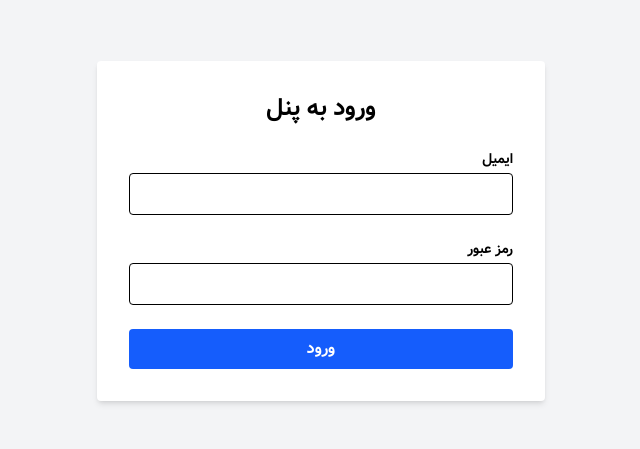
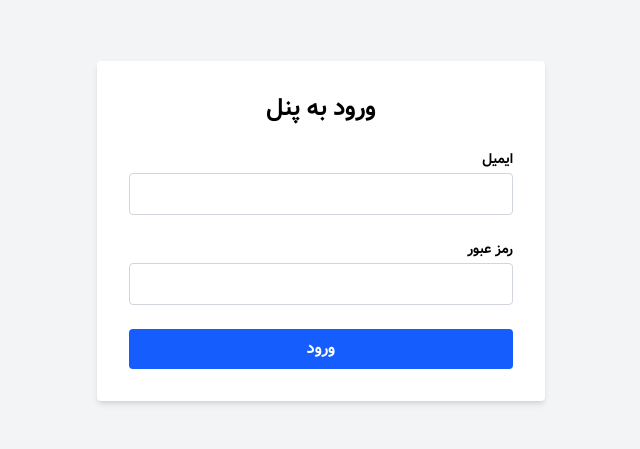
Before and after one commit to frau-azadeh/lead-nest, a React (Vite) app: page /login in a window 1280 px wide. Shown: the part 193-642 px from the top of the page, without its empty margins (319-959 px from the left). Built offline with nearby package versions, Linux system fonts and the light colour scheme.

Commit message:
add name, id in Input

```diff
--- a/src/components/ui/Input.tsx
+++ b/src/components/ui/Input.tsx
@@ -1,23 +1,32 @@
-// src/components/ui/Input.tsx
-
-import { InputHTMLAttributes, forwardRef } from 'react';
-import { cn } from '../../utils/cn';
+import { forwardRef, InputHTMLAttributes, useId } from "react";
+import { cn } from "../../utils/cn";
 
 interface InputProps extends InputHTMLAttributes<HTMLInputElement> {
   label?: string;
   error?: string;
 }
 
-const Input = forwardRef<HTMLInputElement, InputProps>(({ label, error, className, ...props }, ref) => {
+const Input = forwardRef<HTMLInputElement, InputProps>(({
+  label,
+  error,
+  className,
+  name,
+  ...rest
+}, ref) => {
+  const internalId = useId();
+  const inputId = name || internalId;
+
   return (
     <div className="w-full">
-      {label && <label className="block mb-1 text-sm font-medium">{label}</label>}
+      {label && <label htmlFor={inputId} className="block mb-1 text-sm font-medium">{label}</label>}
       <input
+        id={inputId}
         ref={ref}
-        {...props}
+        name={name}
+        {...rest}
         className={cn(
-          'border p-2 w-full rounded focus:outline-none focus:ring-2 focus:ring-blue-400 transition',
-          error && 'border-red-500',
+          "border p-2 w-full rounded focus:outline-none focus:ring-2 focus:ring-blue-400 transition",
+          error ? 'border-red-500' : 'border-gray-300',
           className
         )}
       />
@@ -26,6 +35,6 @@ const Input = forwardRef<HTMLInputElement, InputProps>(({ label, error, classNam
   );
 });
 
-Input.displayName = 'Input';
+Input.displayName = "Input";
 
 export default Input;
```
